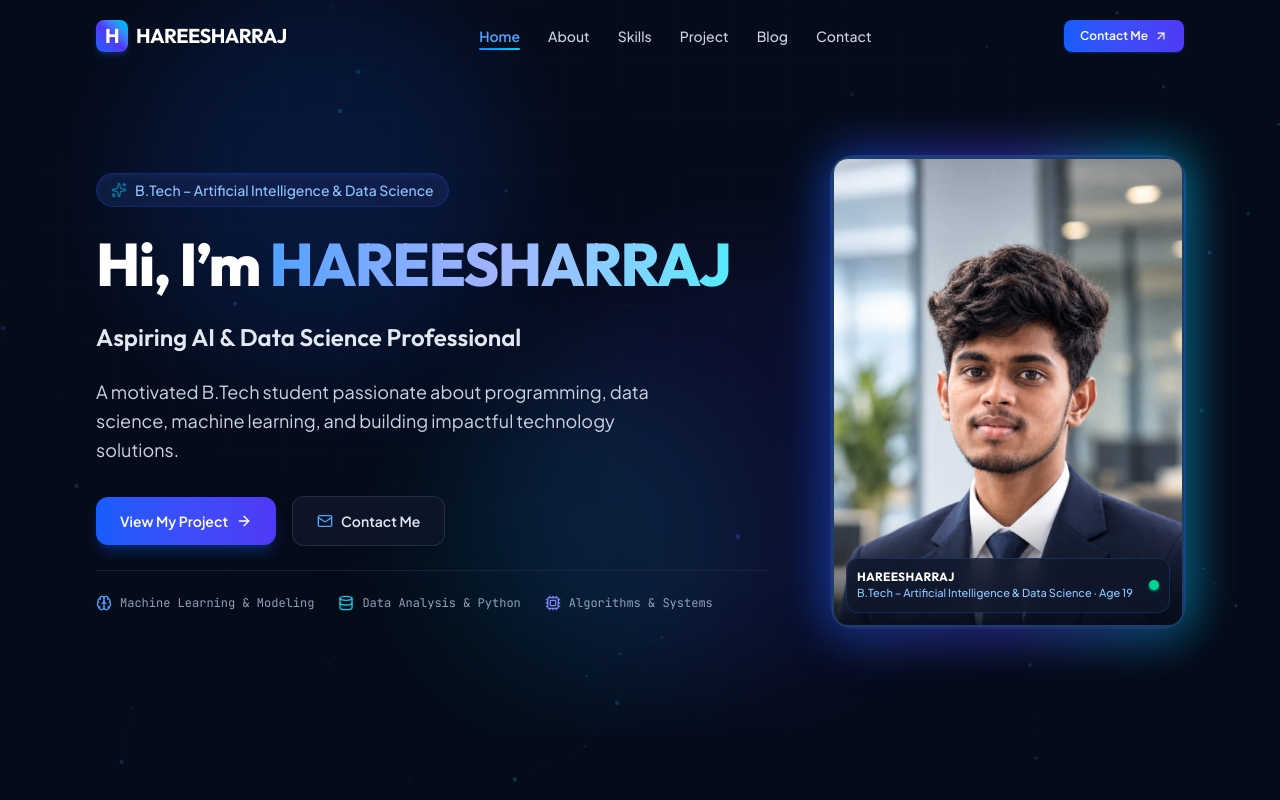
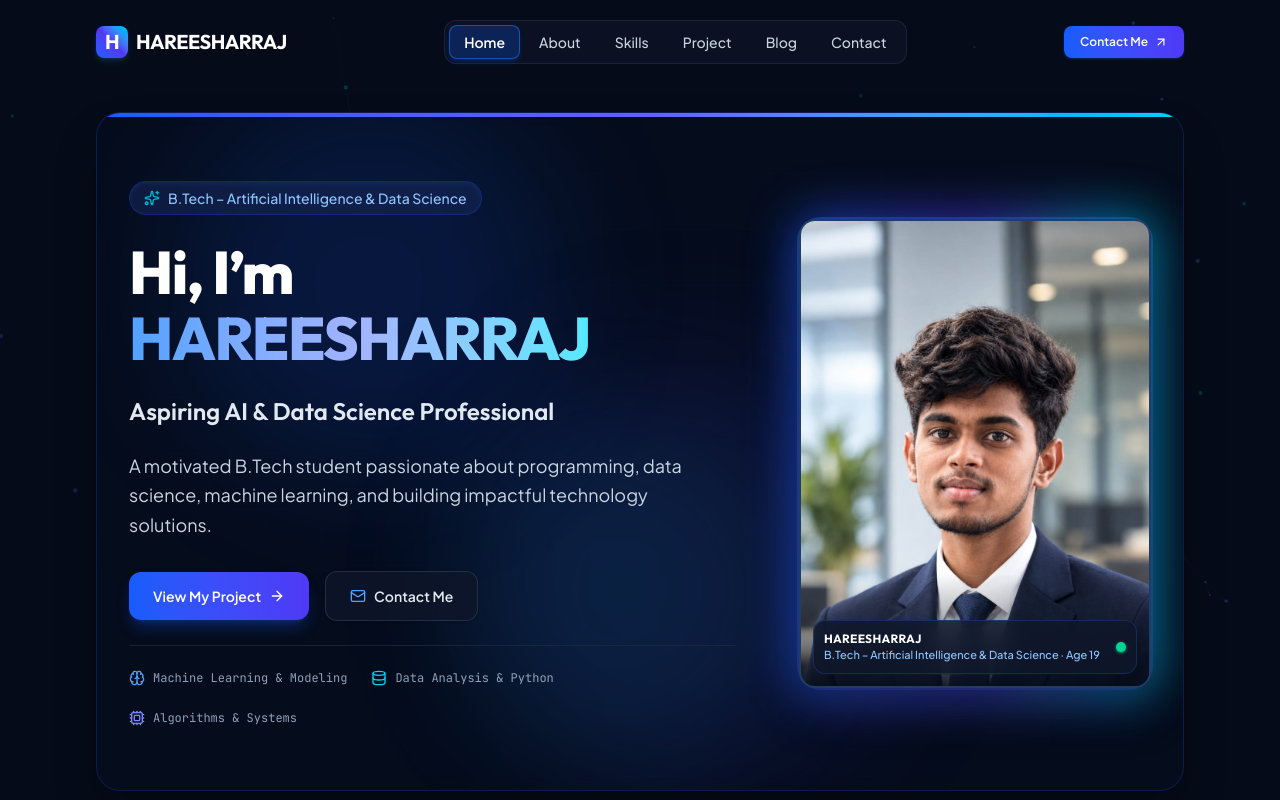
Before and after one commit to hareesharrajhareesharraj-lab/hareesh090408, a React (Vite) app: page / in a window 1280 px wide. Shown: the top 800 px of the page. Built offline with nearby package versions, Linux system fonts and the light colour scheme.

Commit message:
Show portfolio sections as boxed tabs with slide animation

```diff
--- a/src/App.tsx
+++ b/src/App.tsx
@@ -3,7 +3,8 @@
  * SPDX-License-Identifier: Apache-2.0
  */
 
-import React, { useState, useEffect } from 'react';
+import React, { useState, useEffect, useRef } from 'react';
+import { AnimatePresence, motion } from 'motion/react';
 import { Navbar } from './components/Navbar';
 import { Hero } from './components/Hero';
 import { About } from './components/About';
@@ -14,53 +15,92 @@ import { Contact } from './components/Contact';
 import { Footer } from './components/Footer';
 import { ParticleBackground } from './components/ParticleBackground';
 import { PortfolioProvider } from './context/PortfolioContext';
+import {
+  SECTION_IDS,
+  SECTION_CHANGE_EVENT,
+  type SectionId,
+  isSectionId,
+} from './lib/navigation';
+
+const SECTION_COMPONENTS: Record<SectionId, React.FC> = {
+  home: Hero,
+  about: About,
+  skills: Skills,
+  project: FeaturedProject,
+  blog: ProjectBlog,
+  contact: Contact,
+};
+
+const slideVariants = {
+  enter: (direction: number) => ({ x: direction > 0 ? '100%' : '-100%', opacity: 0 }),
+  center: { x: 0, opacity: 1 },
+  exit: (direction: number) => ({ x: direction > 0 ? '-100%' : '100%', opacity: 0 }),
+};
+
+function getInitialSection(): SectionId {
+  if (typeof window === 'undefined') return 'home';
+  const hash = window.location.hash.replace('#', '');
+  return isSectionId(hash) ? hash : 'home';
+}
 
 function PortfolioContent() {
-  const [activeSection, setActiveSection] = useState<string>('home');
+  const [activeSection, setActiveSection] = useState<SectionId>(getInitialSection);
+  const [direction, setDirection] = useState(1);
+  const activeRef = useRef<SectionId>(activeSection);
 
   useEffect(() => {
-    const sections = ['home', 'about', 'skills', 'project', 'blog', 'contact'];
-
-    const handleScroll = () => {
-      const scrollPosition = window.scrollY + 200;
-
-      for (let i = sections.length - 1; i >= 0; i--) {
-        const sectionId = sections[i];
-        const element = document.getElementById(sectionId);
-        if (element) {
-          const offsetTop = element.offsetTop;
-          if (scrollPosition >= offsetTop) {
-            setActiveSection(sectionId);
-            break;
-          }
-        }
-      }
+    const showSection = (next: SectionId) => {
+      const current = activeRef.current;
+      if (next === current) return;
+      setDirection(SECTION_IDS.indexOf(next) > SECTION_IDS.indexOf(current) ? 1 : -1);
+      activeRef.current = next;
+      setActiveSection(next);
+      window.scrollTo({ top: 0, behavior: 'smooth' });
     };
 
-    window.addEventListener('scroll', handleScroll, { passive: true });
-    handleScroll();
-    return () => window.removeEventListener('scroll', handleScroll);
+    const handleCustom = (e: Event) => showSection((e as CustomEvent<SectionId>).detail);
+    const handleHash = () => {
+      const hash = window.location.hash.replace('#', '');
+      showSection(isSectionId(hash) ? hash : 'home');
+    };
+
+    window.addEventListener(SECTION_CHANGE_EVENT, handleCustom);
+    window.addEventListener('hashchange', handleHash);
+    window.addEventListener('popstate', handleHash);
+    return () => {
+      window.removeEventListener(SECTION_CHANGE_EVENT, handleCustom);
+      window.removeEventListener('hashchange', handleHash);
+      window.removeEventListener('popstate', handleHash);
+    };
   }, []);
 
+  const ActiveComponent = SECTION_COMPONENTS[activeSection];
+
   return (
-    <div className="min-h-screen bg-[#050b18] text-slate-100 relative selection:bg-blue-600/40 selection:text-white">
-      {/* Background AI/Data science network simulation */}
+    <div className="min-h-screen bg-[#050b18] text-slate-100 relative flex flex-col selection:bg-blue-600/40 selection:text-white">
       <ParticleBackground />
 
-      {/* Sticky Top Navigation */}
       <Navbar activeSection={activeSection} />
 
-      {/* Main Content Layout */}
-      <main className="relative z-10">
-        <Hero />
-        <About />
-        <Skills />
-        <FeaturedProject />
-        <ProjectBlog />
-        <Contact />
+      <main className="relative z-10 flex-1 w-full max-w-6xl mx-auto px-3 sm:px-6 lg:px-8 pt-24 sm:pt-28 pb-10">
+        <div className="relative overflow-hidden rounded-3xl border border-blue-900/40 bg-[#060d1f]/70 backdrop-blur-sm shadow-2xl shadow-black/40">
+          <div className="h-1 w-full bg-gradient-to-r from-blue-600 via-indigo-500 to-cyan-400" />
+          <AnimatePresence mode="wait" initial={false} custom={direction}>
+            <motion.div
+              key={activeSection}
+              custom={direction}
+              variants={slideVariants}
+              initial="enter"
+              animate="center"
+              exit="exit"
+              transition={{ x: { type: 'tween', ease: [0.22, 1, 0.36, 1], duration: 0.45 }, opacity: { duration: 0.3 } }}
+            >
+              <ActiveComponent />
+            </motion.div>
+          </AnimatePresence>
+        </div>
       </main>
 
-      {/* Footer */}
       <Footer />
     </div>
   );
--- a/src/components/FeaturedProject.tsx
+++ b/src/components/FeaturedProject.tsx
@@ -12,6 +12,7 @@ import {
 } from 'lucide-react';
 import { AbstractModal } from './AbstractModal';
 import { usePortfolio } from '../context/PortfolioContext';
+import { navigateTo } from '../lib/navigation';
 
 export const FeaturedProject: React.FC = () => {
   const { data } = usePortfolio();
@@ -57,10 +58,7 @@ export const FeaturedProject: React.FC = () => {
 
   const scrollToSection = (e: React.MouseEvent<HTMLAnchorElement>, id: string) => {
     e.preventDefault();
-    const elem = document.querySelector(id);
-    if (elem) {
-      elem.scrollIntoView({ behavior: 'smooth' });
-    }
+    navigateTo(id);
   };
 
   return (
@@ -172,12 +170,7 @@ export const FeaturedProject: React.FC = () => {
       <AbstractModal
         isOpen={abstractModalOpen}
         onClose={() => setAbstractModalOpen(false)}
-        onNavigateToBlog={() => {
-          const blogElem = document.querySelector('#blog');
-          if (blogElem) {
-            blogElem.scrollIntoView({ behavior: 'smooth' });
-          }
-        }}
+        onNavigateToBlog={() => navigateTo('#blog')}
       />
     </section>
   );
--- a/src/components/Footer.tsx
+++ b/src/components/Footer.tsx
@@ -1,5 +1,6 @@
 import React from 'react';
 import { ArrowUp } from 'lucide-react';
+import { navigateTo } from '../lib/navigation';
 
 export const Footer: React.FC = () => {
   const scrollToTop = () => {
@@ -23,12 +24,22 @@ export const Footer: React.FC = () => {
 
           {/* Nav links */}
           <div className="flex items-center gap-6 text-xs text-slate-400 font-medium">
-            <a href="#home" className="hover:text-blue-400 transition-colors">Home</a>
-            <a href="#about" className="hover:text-blue-400 transition-colors">About</a>
-            <a href="#skills" className="hover:text-blue-400 transition-colors">Skills</a>
-            <a href="#project" className="hover:text-blue-400 transition-colors">Project</a>
-            <a href="#blog" className="hover:text-blue-400 transition-colors">Blog</a>
-            <a href="#contact" className="hover:text-blue-400 transition-colors">Contact</a>
+            {['Home', 'About', 'Skills', 'Project', 'Blog', 'Contact'].map((label) => {
+              const href = `#${label.toLowerCase()}`;
+              return (
+                <a
+                  key={label}
+                  href={href}
+                  onClick={(e) => {
+                    e.preventDefault();
+                    navigateTo(href);
+                  }}
+                  className="hover:text-blue-400 transition-colors"
+                >
+                  {label}
+                </a>
+              );
+            })}
           </div>
 
           {/* Back to top button */}
--- a/src/components/Hero.tsx
+++ b/src/components/Hero.tsx
@@ -1,6 +1,7 @@
 import React, { useState } from 'react';
 import { ArrowRight, Mail, Sparkles, Database, Brain, Cpu } from 'lucide-react';
 import { usePortfolio } from '../context/PortfolioContext';
+import { navigateTo } from '../lib/navigation';
 
 export const Hero: React.FC = () => {
   const { data } = usePortfolio();
@@ -15,16 +16,13 @@ export const Hero: React.FC = () => {
 
   const scrollToSection = (e: React.MouseEvent<HTMLAnchorElement>, id: string) => {
     e.preventDefault();
-    const elem = document.querySelector(id);
-    if (elem) {
-      elem.scrollIntoView({ behavior: 'smooth' });
-    }
+    navigateTo(id);
   };
 
   return (
     <section
       id="home"
-      className="relative min-h-[92vh] flex items-center justify-center pt-28 pb-16 overflow-hidden"
+      className="relative min-h-[70vh] flex items-center justify-center py-14 sm:py-16 overflow-hidden"
     >
       {/* Ambient background glows */}
       <div className="absolute top-1/4 left-1/4 -translate-x-1/2 -translate-y-1/2 w-96 h-96 bg-blue-600/15 rounded-full blur-3xl pointer-events-none" />
--- a/src/components/Navbar.tsx
+++ b/src/components/Navbar.tsx
@@ -1,5 +1,6 @@
 import React, { useState, useEffect } from 'react';
 import { Menu, X, ArrowUpRight } from 'lucide-react';
+import { navigateTo } from '../lib/navigation';
 
 interface NavbarProps {
   activeSection: string;
@@ -29,10 +30,7 @@ export const Navbar: React.FC<NavbarProps> = ({ activeSection }) => {
   const handleNavClick = (e: React.MouseEvent<HTMLAnchorElement>, href: string) => {
     e.preventDefault();
     setMobileMenuOpen(false);
-    const target = document.querySelector(href);
-    if (target) {
-      target.scrollIntoView({ behavior: 'smooth' });
-    }
+    navigateTo(href);
   };
 
   return (
@@ -58,7 +56,7 @@ export const Navbar: React.FC<NavbarProps> = ({ activeSection }) => {
           </a>
 
           {/* Zone 2: 6 clean single-line nav links */}
-          <nav className="hidden md:flex items-center gap-7 text-sm font-medium text-slate-300">
+          <nav className="hidden md:flex items-center gap-1 p-1 rounded-xl bg-slate-900/60 border border-slate-800/80 text-sm font-medium text-slate-300">
             {navLinks.map((link) => {
               const isActive = activeSection === link.href.substring(1);
               return (
@@ -66,14 +64,14 @@ export const Navbar: React.FC<NavbarProps> = ({ activeSection }) => {
                   key={link.label}
                   href={link.href}
                   onClick={(e) => handleNavClick(e, link.href)}
-                  className={`relative py-1 whitespace-nowrap shrink-0 transition-colors ${
-                    isActive ? 'text-blue-400 font-semibold' : 'hover:text-white'
+                  aria-current={isActive ? 'page' : undefined}
+                  className={`relative px-3.5 py-1.5 rounded-lg border whitespace-nowrap shrink-0 transition-all duration-200 ${
+                    isActive
+                      ? 'text-white font-semibold bg-blue-600/25 border-blue-500/50 shadow-md shadow-blue-600/20'
+                      : 'border-transparent hover:text-white hover:bg-slate-800/50 hover:border-slate-700/60'
                   }`}
                 >
                   {link.label}
-                  {isActive && (
-                    <span className="absolute bottom-0 left-0 right-0 h-0.5 bg-gradient-to-r from-blue-500 to-cyan-400 rounded-full" />
-                  )}
                 </a>
               );
             })}
--- /dev/null
+++ b/src/lib/navigation.ts
@@ -0,0 +1,16 @@
+export const SECTION_IDS = ['home', 'about', 'skills', 'project', 'blog', 'contact'] as const;
+
+export type SectionId = (typeof SECTION_IDS)[number];
+
+export const SECTION_CHANGE_EVENT = 'portfolio:section-change';
+
+export function isSectionId(value: string): value is SectionId {
+  return (SECTION_IDS as readonly string[]).includes(value);
+}
+
+export function navigateTo(id: string) {
+  const sectionId = id.replace(/^#/, '');
+  if (!isSectionId(sectionId)) return;
+  window.history.pushState(null, '', `#${sectionId}`);
+  window.dispatchEvent(new CustomEvent<SectionId>(SECTION_CHANGE_EVENT, { detail: sectionId }));
+}
```
